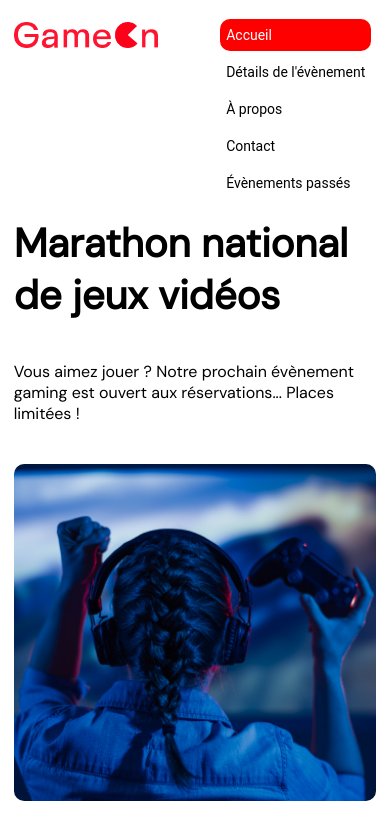
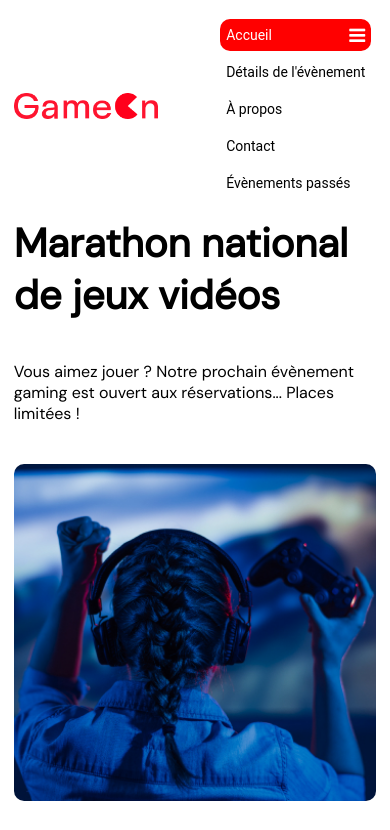
Before and after one commit to jujudev7/my-gameon, a plain HTML site: page index.html in a window 390 px wide. Both pictures are taken after a click on the link 357 px from the left and 34 px from the top of the page. Shown: the top 830 px of the page. Drawn offline with Linux system fonts and the light colour scheme.

Commit message:
todolist updated + topnav a.icon:focus

```diff
--- a/modal.css
+++ b/modal.css
@@ -594,7 +594,7 @@ footer {
     display: block;
     color: red;
   }
-  .topnav a.icon:hover {
+  .topnav a.icon:hover, .topnav a.icon:focus {
     background-color: #ff0000;
     color: #ffffff;
     border-radius: 15px;
@@ -654,10 +654,6 @@ footer {
 }
 
 @media screen and (max-width: 540px) {
-  .header-logo > img {
-    position: absolute;
-    top: 8px;
-  }
   .topnav {
     display: flex;
     flex-direction: row;
@@ -670,6 +666,5 @@ footer {
   .topnav a.icon {
     float: right;
     display: block;
-    /* margin-top: -15px; */
   }
 }
```
Also changed, not shown: 1 other file.
